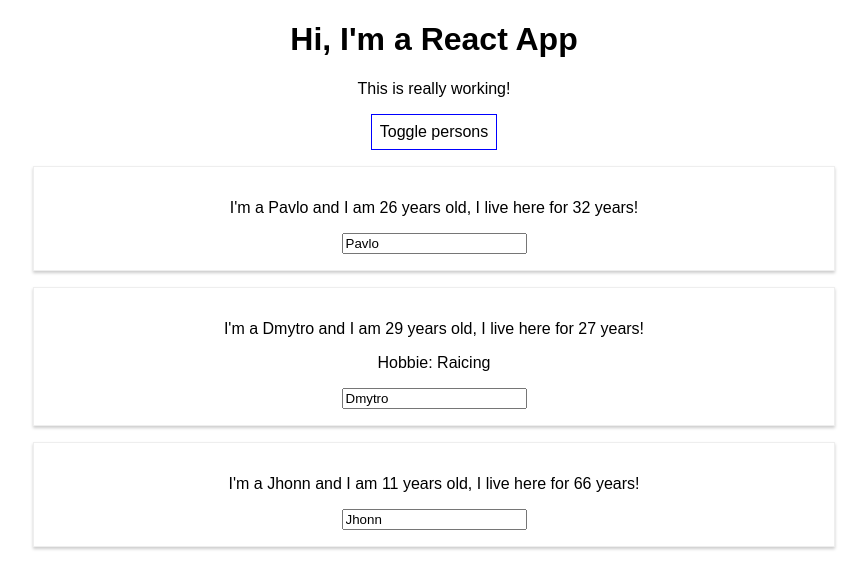
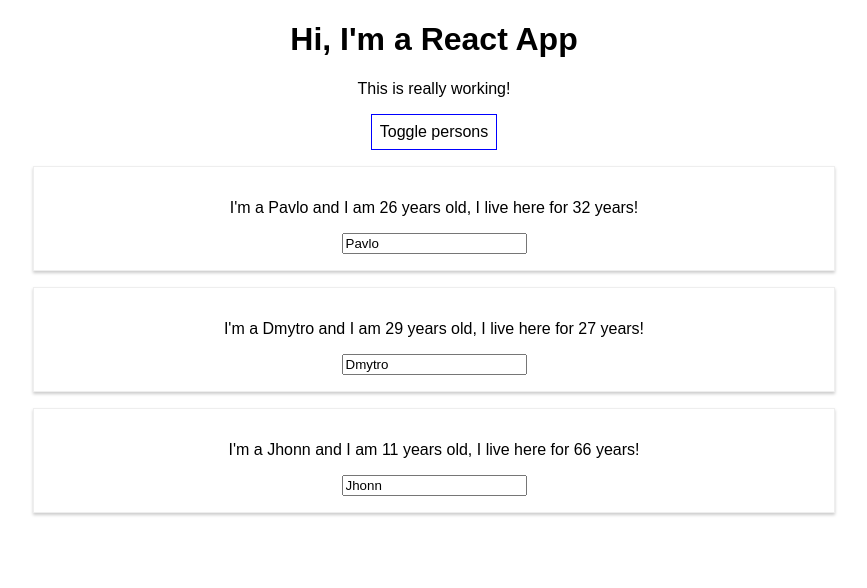
Before and after one commit to kryshenp/react-redux-course, a React (Create React App) app in the folder react-complete-guide/: page / in a window 1280 px wide. Both pictures are taken after a click on the button "Toggle persons". Shown: the top 588 px of the page, without its empty margins (206-1073 px from the left). Built offline with nearby package versions, Linux system fonts and the light colour scheme.

Commit message:
61. Flexible Lists

```diff
--- a/react-complete-guide/src/App.js
+++ b/react-complete-guide/src/App.js
@@ -5,22 +5,10 @@ import Person from "./Person/Person";
 class App extends Component {
   state = {
     persons: [
-      { name: "Pavlo", age: 32 },
-      { name: "Dmytro", age: 27 },
-      { name: "Jhonn", age: 66 },
+      { id: "asdf", name: "Pavlo", age: 32 },
+      { id: "zxcv", name: "Dmytro", age: 27 },
+      { id: "qwer", name: "Jhonn", age: 66 },
     ],
-  };
-
-  switchNameHandler = (newName) => {
-    // console.log("Was clicked!");
-    // DON'T DO THIS ---->this.state.persons[0].name = "Pablo";
-    this.setState({
-      persons: [
-        { name: newName, age: 32 },
-        { name: "Dmytrooo", age: 27 },
-        { name: "Jhonn", age: 37 },
-      ],
-    });
   };
 
   togglePersonsHandler = () => {
@@ -30,13 +18,29 @@ class App extends Component {
     });
   };
 
-  nameChangedHandler = (event) => {
+  deletePersonHandler = (personIndex) => {
+    // const persons = this.state.persons.slice();
+    const persons = [...this.state.persons];
+    persons.splice(personIndex, 1);
+    this.setState({ persons: persons });
+  };
+
+  nameChangedHandler = (event, id) => {
+    const personIndex = this.state.persons.findIndex((p) => {
+      return p.id === id;
+    });
+
+    const person = { ...this.state.persons[personIndex] };
+
+    // const person = Object.assign({}, this.state.persons[personIndex]);
+
+    person.name = event.target.value;
+
+    const persons = [...this.state.persons];
+    persons[personIndex] = person;
+
     this.setState({
-      persons: [
-        { name: "Pavlo", age: 32 },
-        { name: event.target.value, age: 27 },
-        { name: "Jhonn", age: 66 },
-      ],
+      persons: persons,
     });
   };
 
@@ -54,22 +58,18 @@ class App extends Component {
     if (this.state.showPersons) {
       persons = (
         <div>
-          <Person
-            name={this.state.persons[0].name}
-            age={this.state.persons[0].age}
-          />
-          <Person
-            name={this.state.persons[1].name}
-            age={this.state.persons[1].age}
-            click={this.switchNameHandler.bind(this, "Paooooooolo")}
-            changed={this.nameChangedHandler}
-          >
-            Hobbie: Raicing
-          </Person>
-          <Person
-            name={this.state.persons[2].name}
-            age={this.state.persons[2].age}
-          />
+          {this.state.persons.map((person, index) => {
+            return (
+              <Person
+                name={person.name}
+                age={person.age}
+                click={() => this.deletePersonHandler(index)}
+                // click={this.deletePersonHandler.bind(this, index)}
+                key={person.id}
+                changed={(event) => this.nameChangedHandler(event, person.id)}
+              ></Person>
+            );
+          })}
         </div>
       );
     }
@@ -84,11 +84,6 @@ class App extends Component {
         {persons}
       </div>
     );
-    // return React.createElement(
-    //   "div",
-    //   { className: "App" },
-    //   React.createElement("h1", null, "Hi, I'm a React App!!!")
-    // );/
   }
 }
 
```
